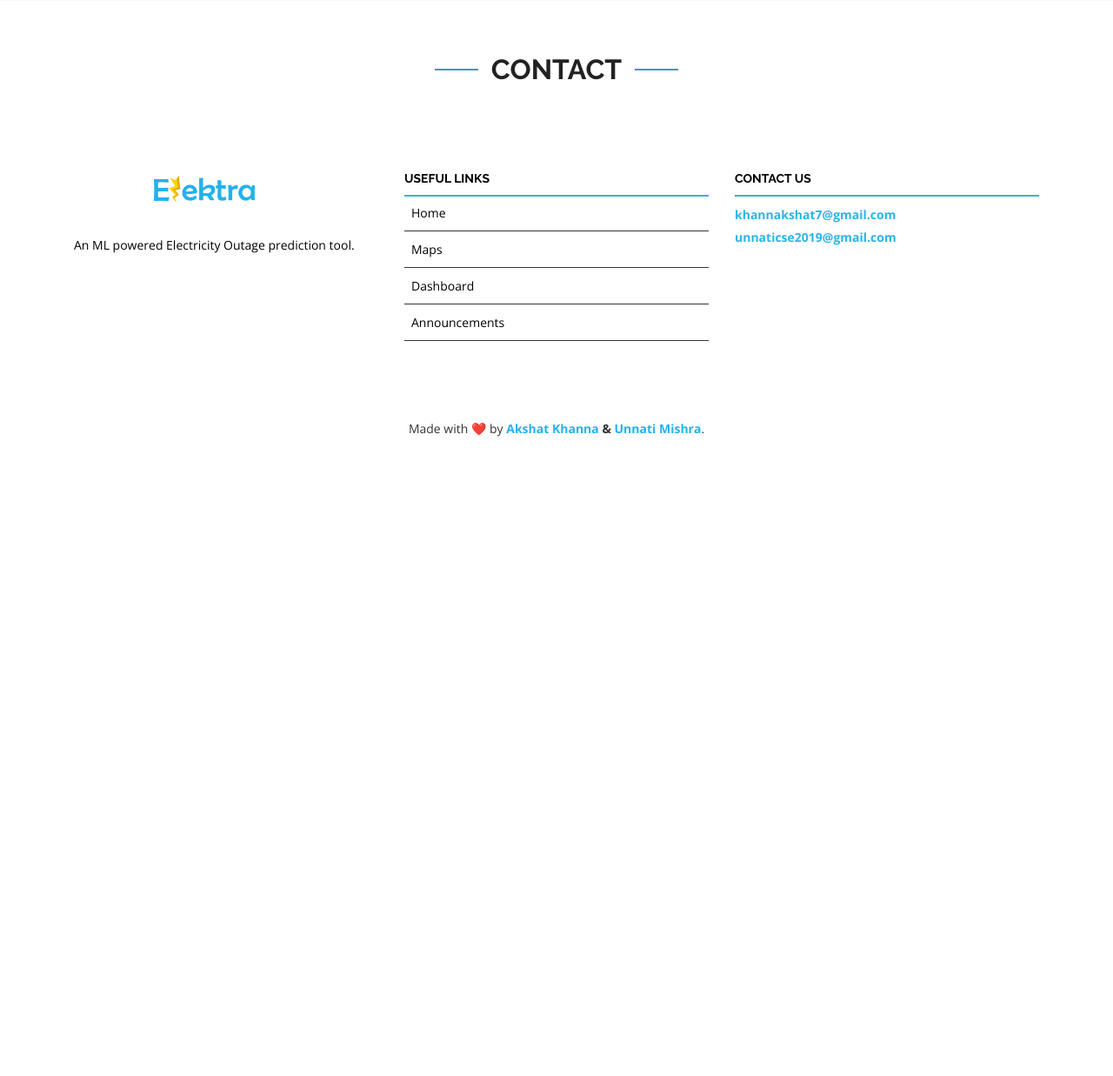
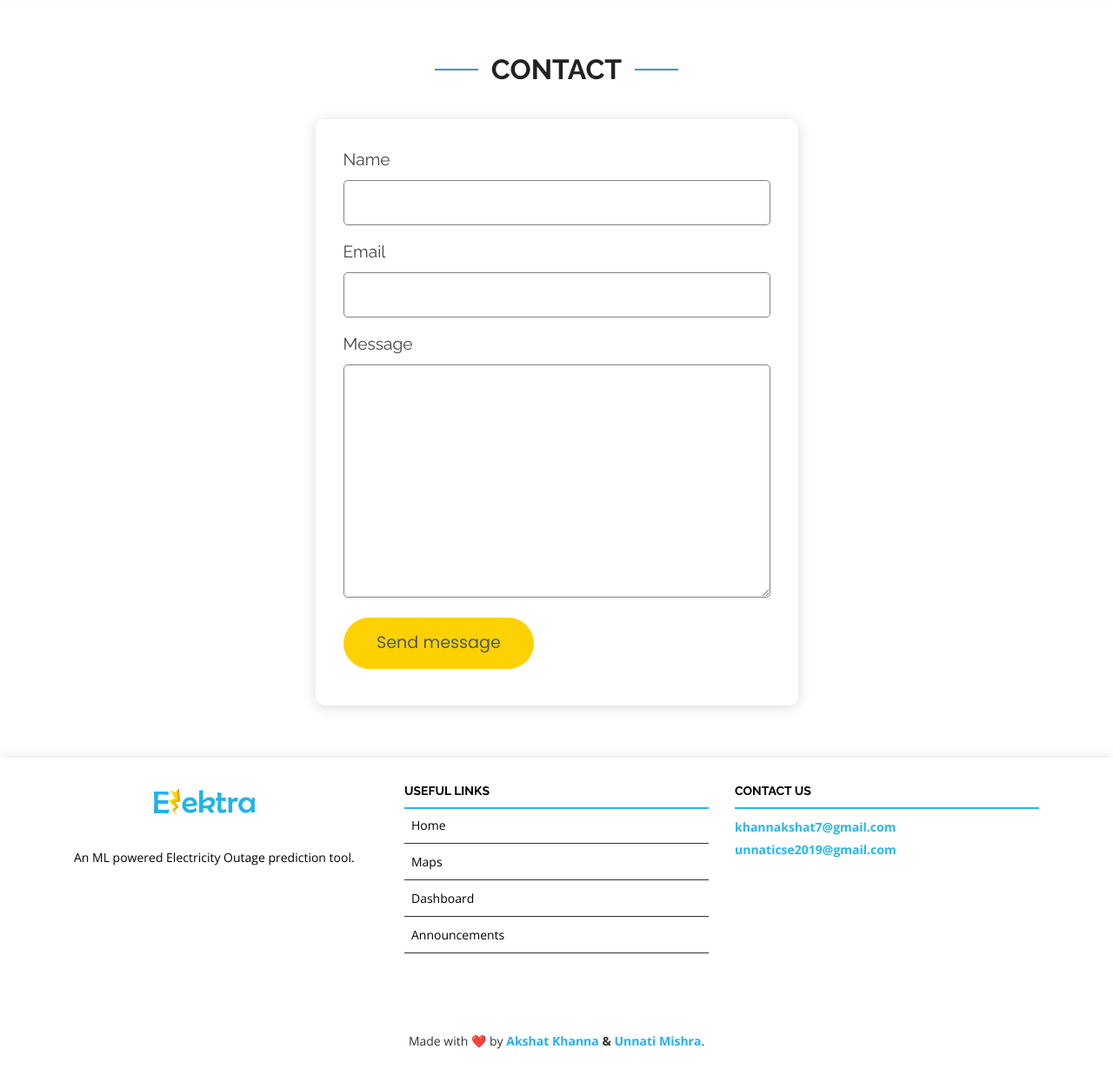
Before and after one commit to khannakshat7/Elektra, a Django app: page /announcements/ in a window 1280 px wide. Shown: the part 714-1951 px from the top of the page at 87% size. Before the commit the page ends 1216 px from the top, so only its background shows below. Run offline with Django 3.2, Linux system fonts and the light colour scheme; the visitor is signed in with stand-in values (Sample User, id 1); some libraries are stand-ins or nearby versions.

Commit message:
added contact-form

```diff
--- a/static/style.css
+++ b/static/style.css
@@ -389,12 +389,83 @@ section {
   color: #fff;
 }
 
+/*--------------------------------------------------------------
+# Contact Form
+--------------------------------------------------------------*/
+.contact-form {
+  max-width: 50%;
+  margin: 0 auto;
+  font-family: 'Raleway', sans-serif;
+  padding: 2em;
+  box-shadow: 0px 2px 15px rgb(0 0 0 / 15%);
+  border-radius: 10px;
+}
+
+.contact-form label {
+  display: block;
+  font-size: 1.2em;
+  margin-bottom: .5em;
+}
+
+.contact-form input, textarea {
+  width: 100%;
+  padding: .8em;
+  margin-bottom: 1em;
+  border-radius: .3em;
+  border: 1px solid gray;
+  -webkit-box-sizing: border-box;
+          box-sizing: border-box;
+}
+
+@media (max-width:768px) {
+    .contact-form {
+      width: 80%;
+      max-width: 510px;
+    }
+}
+
+@media (max-width:1200px) {
+    .contact-form {
+      width: 80%;
+      max-width: 610px;
+    }
+}
+
+input[type="submit"] {
+  transition: all 0.5s ease-in-out;
+  background: #FED103;
+  color: #4f5a62;
+  /* font-weight: bold; */
+  font-size: 1.2em;
+  font-family: "Poppins", sans-serif;
+  border: none;
+  border-radius: 5em;
+  margin-bottom: .5em;
+  display: inline-block;
+  padding: 0.8em 2em;
+  width: unset;
+  cursor: pointer;
+}
+
+input[type="submit"]:hover {
+  color: #2AB5E8;
+  font-weight: 800;
+  border: 4px solid #FED103;
+  background-color: #fff;
+}
+
+
+
 
 
 
 /*--------------------------------------------------------------
 # Footer
 --------------------------------------------------------------*/
+footer {
+  box-shadow: 0px 2px 15px rgb(0 0 0 / 15%);
+}
+
 #footer {
   background: #fff;
   padding: 0 0 30px 0;
@@ -404,7 +475,7 @@ section {
 
 #footer .footer-top {
   background: #fff;
-  padding: 60px 0 30px 0;
+  padding: 30px 0 30px 0;
 }
 
 #footer .footer-top .footer-info {
--- a/templates/base.html
+++ b/templates/base.html
@@ -102,13 +102,30 @@
 
   {% endblock %}
 
-
-  <!-- ======= Footer ======= -->
+  <!-- ======= Contact Section ======= -->
   <section id="contact">
     <div class="section-title">
       <h2>Contact</h2>
+    </div>
 
+    <!-- ===========Contact Form ========== -->
+    <div class=" container">
+      <form class="contact-form" action="noaction.php">
+        <label for="name">Name</label>
+        <input type="text" id="name" name="name">
+
+        <label for="email">Email</label>
+        <input type="email" id="email" name="email">
+
+        <label for="message">Message</label>
+        <textarea name="message" id="message" cols="30" rows="10"></textarea>
+
+        <input type="submit" class="send-message" value="Send message">
+      </form>
     </div>
+  </section>
+
+  <!-- ======= Footer ======= -->
   <footer id="footer">
     <div class="footer-top">
       <div class="container">
@@ -147,8 +164,6 @@
               <b><a href="mailto:khannakshat7@gmail.com">khannakshat7@gmail.com</a></b>
               <b><a href="mailto:unnaticse2019@gmail.com">unnaticse2019@gmail.com</a></b>
             </p>
-
-
           </div>
 
 
@@ -163,9 +178,7 @@
       </div>
     </div>
   </footer>
-  </section>
   <!-- End Footer -->
-  </section>
 
 
 
```
Lines whose indentation alone changed are shown as unchanged.
